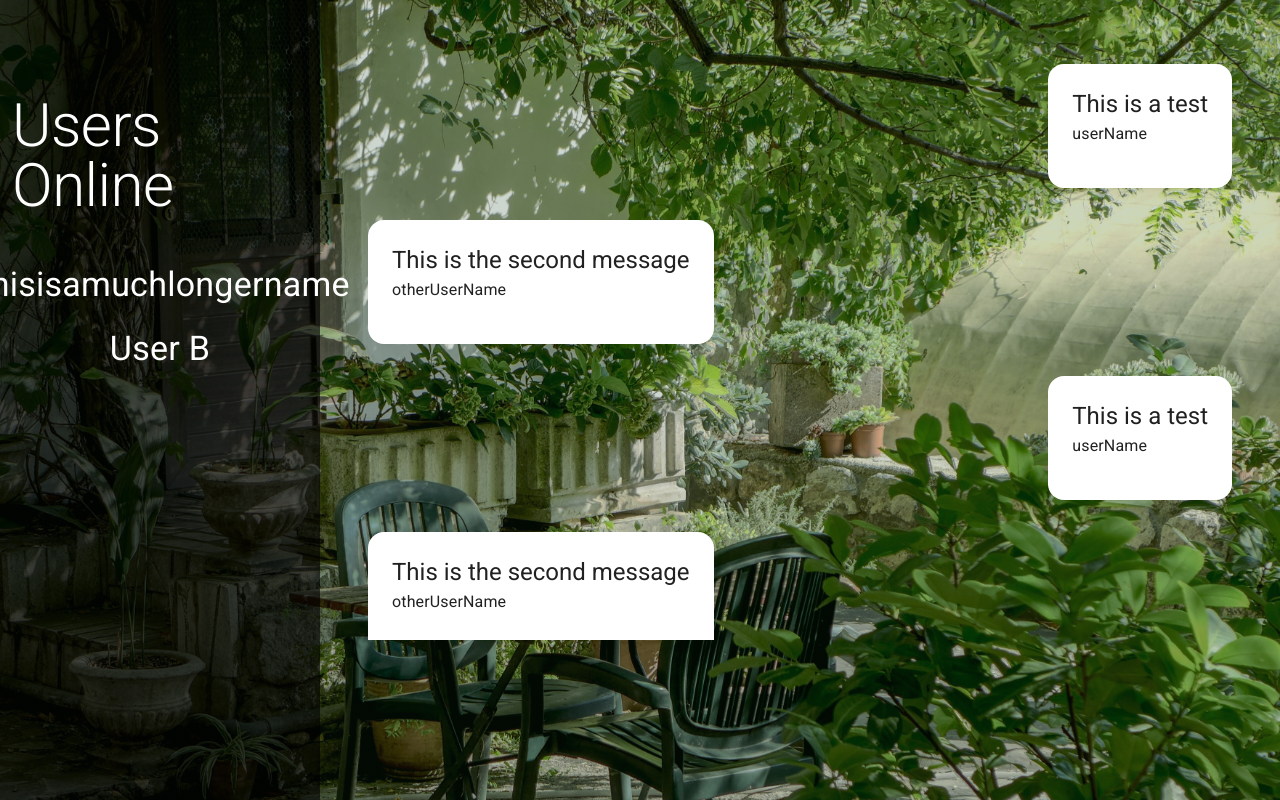
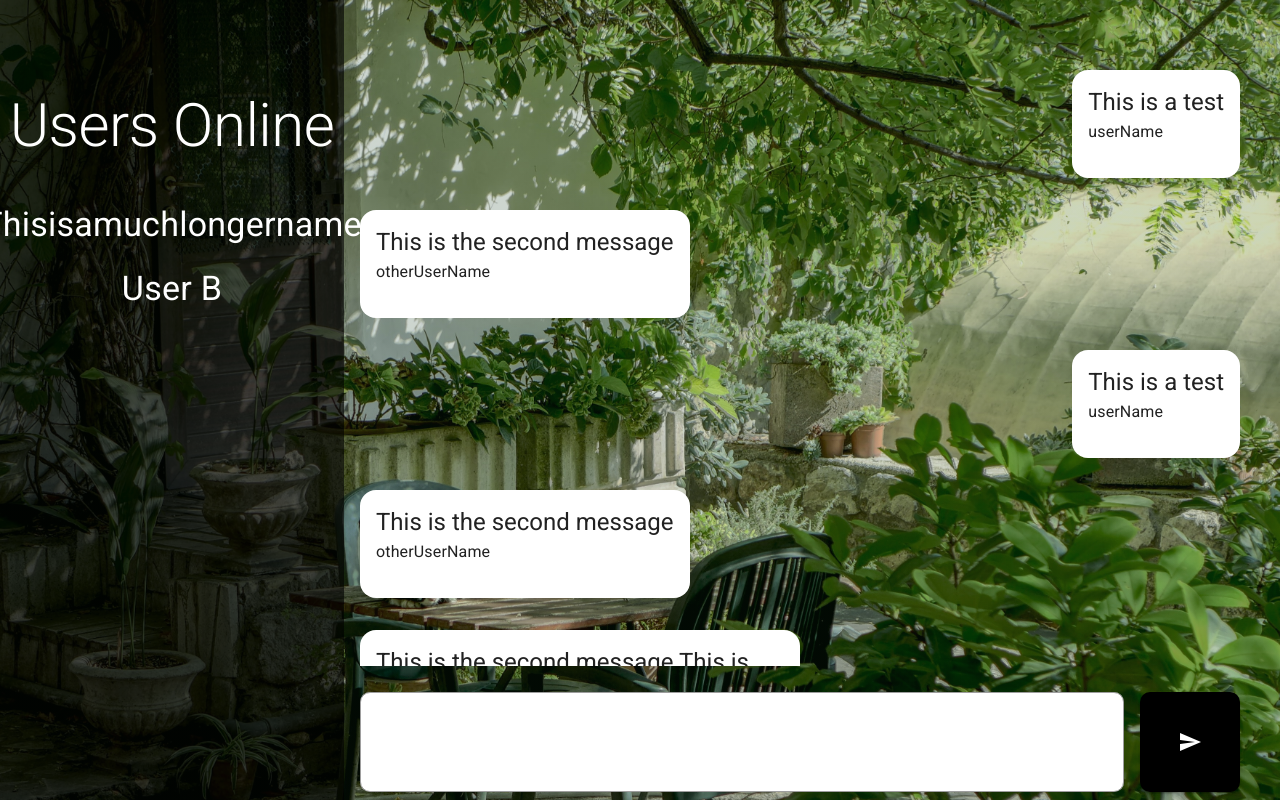
Before and after one commit to alevans99/chat-space-fe, a Vue app: page /chat in a window 1280 px wide. Built offline with nearby package versions, Linux system fonts and the light colour scheme; a web font is replaced by a local one.

Commit message:
Adds message input component

```diff
--- a/src/App.vue
+++ b/src/App.vue
@@ -1,7 +1,9 @@
 <template>
   <v-app>
     <v-main :style="mainStyle">
-      <router-view></router-view>
+      <v-container fluid class="ma-0 pa-0 fill-height">
+        <router-view></router-view>
+      </v-container>
     </v-main>
   </v-app>
 </template>
--- a/src/components/pages/chat/ChatPage.vue
+++ b/src/components/pages/chat/ChatPage.vue
@@ -1,22 +1,28 @@
 <template>
-  <v-row class="fill-height ma-0">
-    <v-col cols="3" class="pa-0"> <UserList /> </v-col>
+  <v-container class="fill-height ma-0 pa-0" fluid>
+    <v-row no-gutters class="fill-height">
+      <v-col cols="3" class="pa-0 ma-0"> <UserList /> </v-col>
 
-    <v-col cols="9">
-      <v-row
-        ><v-col class="pa-0" cols="12"><ChatStream /> </v-col
-      ></v-row>
-      <v-row><v-col cols="12"></v-col></v-row>
-    </v-col>
-  </v-row>
+      <v-col cols="9" class="pa-0 ma-0">
+        <div class="d-flex align-center" style="width: 100%; height: 85vh">
+          <ChatStream />
+        </div>
+        <div class="" style="width: 100%; height: 14vh">
+          <MessageInput />
+        </div>
+      </v-col>
+    </v-row>
+  </v-container>
 </template>
 
 <script>
 import UserList from './sub-components/UserList.vue'
 import ChatStream from './sub-components/ChatStream.vue'
+import MessageInput from './sub-components/MessageInput.vue'
+
 export default {
   name: 'chat-page',
-  components: { UserList, ChatStream },
+  components: { UserList, ChatStream, MessageInput },
   data: () => ({}),
   computed: {},
 }
--- a/src/components/pages/chat/sub-components/ChatStream.vue
+++ b/src/components/pages/chat/sub-components/ChatStream.vue
@@ -1,11 +1,10 @@
 <template >
-  <v-container
-    class="pa-12 d-flex flex-column ma-0 all-messages-container"
-    style="height: 80vh; overflow-y: scroll"
-    fluid
+  <div
+    class="d-flex flex-column all-messages-container pa-10"
+    style="height: 96%; overflow-y: scroll"
   >
     <div
-      :class="`single-message-container white pa-6 my-4 align-self-${messageAlignment(
+      :class="`single-message-container white my-4 pa-4 align-self-${messageAlignment(
         message.sender
       )}`"
       style="max-width: 50%"
@@ -15,7 +14,7 @@
       <h5 class="text-h5">{{ message.text }}</h5>
       <p class="text-subtitle-1">{{ message.sender }}</p>
     </div>
-  </v-container>
+  </div>
 </template>
 
 <script>
--- /dev/null
+++ b/src/components/pages/chat/sub-components/MessageInput.vue
@@ -0,0 +1,34 @@
+<template >
+  <div class="d-flex mx-10 align-end" style="height: 100%">
+    <v-textarea
+      v-model="messageText"
+      clearable
+      no-resize
+      height="100"
+      class="white message-input mt-0"
+      hide-details
+      outlined
+    ></v-textarea>
+    <v-btn color="black" class="submit-button ml-4" height="100" width="100"
+      ><v-icon color="white">mdi-send</v-icon></v-btn
+    >
+  </div>
+</template>
+
+<script>
+export default {
+  name: 'message-input',
+
+  data: () => ({
+    messageText: '',
+  }),
+  computed: {},
+  methods: {},
+}
+</script>
+<style scoped>
+.message-input,
+.submit-button {
+  border-radius: 10px;
+}
+</style>
--- a/src/components/pages/chat/sub-components/UserList.vue
+++ b/src/components/pages/chat/sub-components/UserList.vue
@@ -1,16 +1,10 @@
 <template >
-  <v-container class="fill-height py-0">
-    <v-row class="fill-height">
-      <v-col
+  <v-container class="fill-height pa-0">
+    <v-row class="fill-height" no-gutters>
+      <v-col class="fill-height user-list-container pa-0" cols="12">
+        <div
           cols="12"
-        class="
-          fill-height
-          user-list-container
-          d-flex
-          flex-column flex-nowrap
-          align-center
-          pt-12
-        "
+          class="d-flex flex-column flex-nowrap align-center pt-12"
         >
           <h2 class="text-h2 white--text py-12">Users Online</h2>
           <div
@@ -19,6 +13,7 @@
             class="user-container pb-6"
           >
             <h4 class="text-h4 white--text">{{ user }}</h4>
+          </div>
         </div>
       </v-col>
     </v-row>
```
Lines whose indentation alone changed are shown as unchanged.
